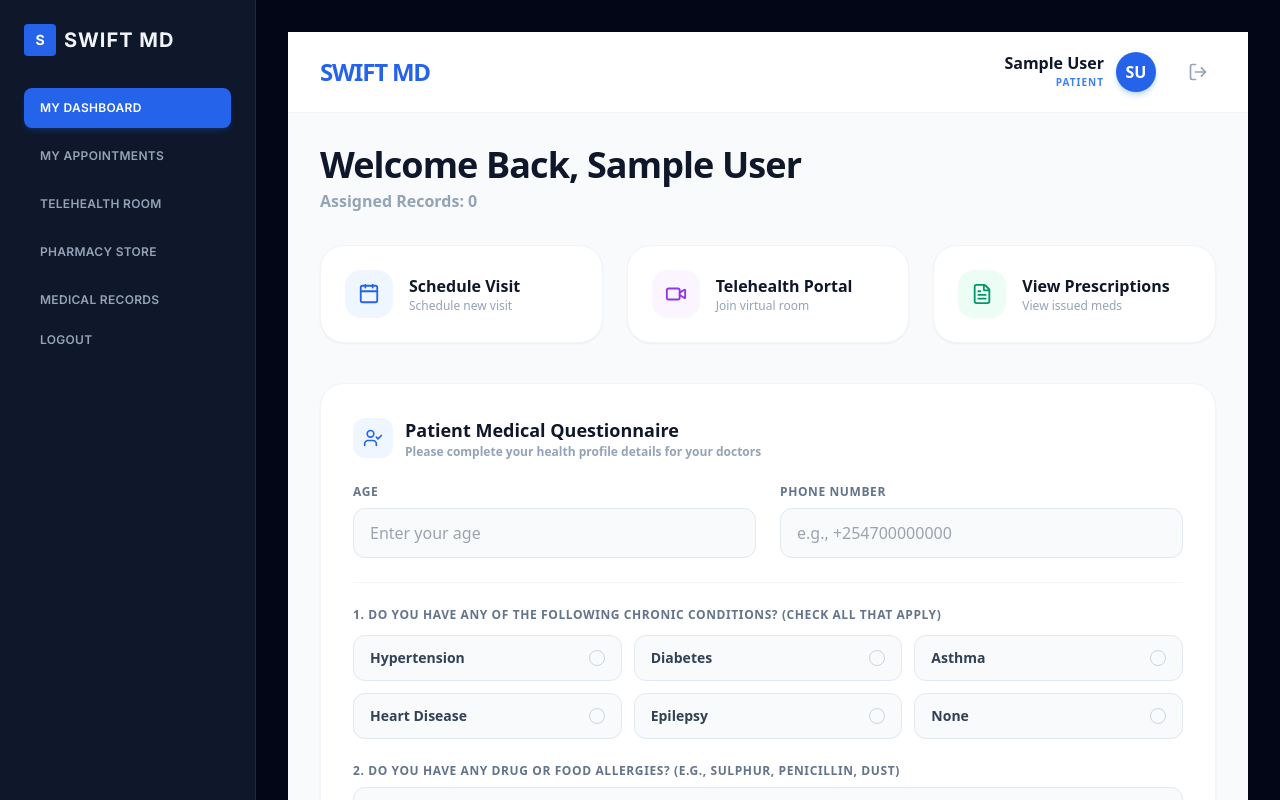
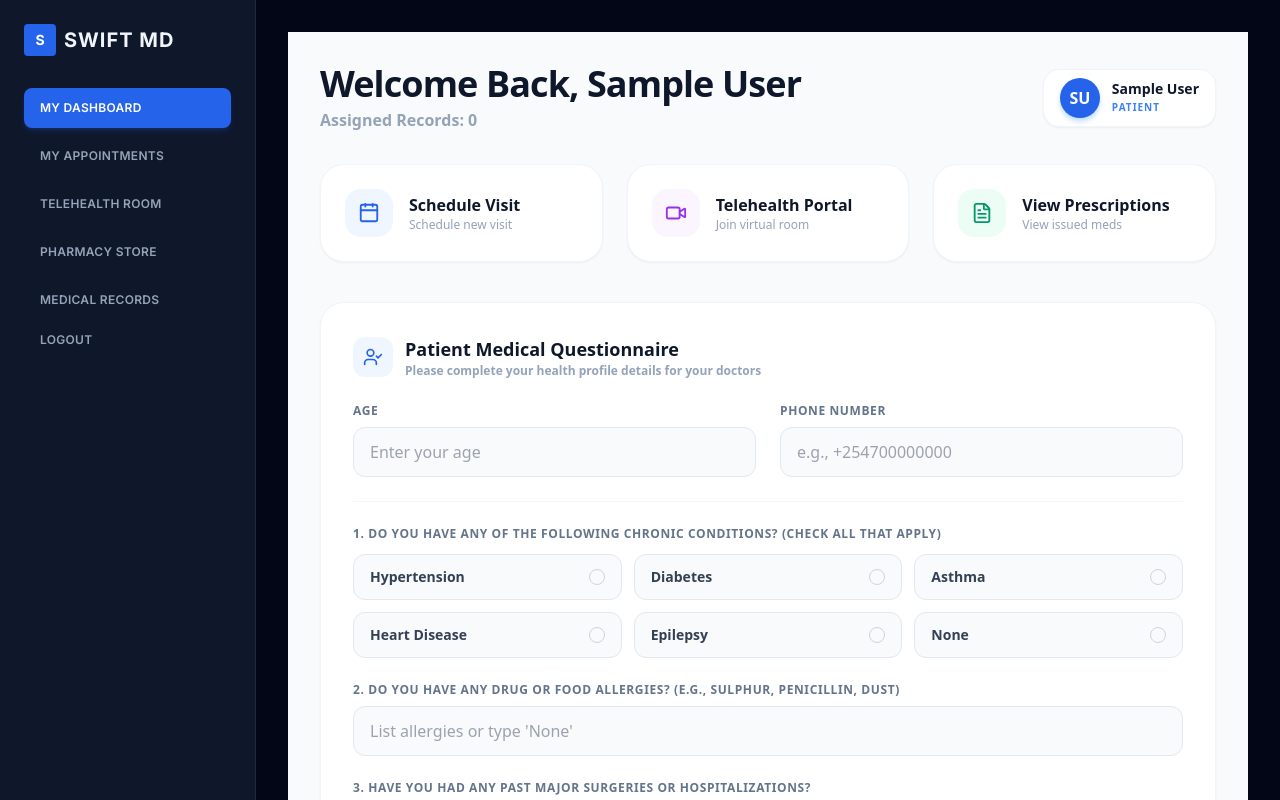
Before and after one commit to mugwe88-ops/MedicareAI, a Next.js app in the folder frontend/: page /dashboard in a window 1280 px wide. Shown: the top 800 px of the page. Built offline with nearby package versions, Linux system fonts and the light colour scheme; no server answers; sample sign-in values are in the browser's storage.

Commit message:
fully refined and fixed code for Patient Dashboard (frontend/app/dashboard/page.tsx

```diff
--- a/frontend/app/dashboard/page.tsx
+++ b/frontend/app/dashboard/page.tsx
@@ -57,8 +57,34 @@ export default function PatientDashboard() {
         if (parsed.name) setUserName(parsed.name);
         if (parsed.age) setAge(parsed.age.toString());
         if (parsed.phone) setPhone(parsed.phone);
+
+        // Parse compiled medical history back into individual states if present
         if (parsed.medical_history) {
-          setAllergies(parsed.medical_history);
+          const hist = parsed.medical_history;
+
+          // Extract Conditions
+          const condMatch = hist.match(/Conditions: ([^|]+)/);
+          if (condMatch && condMatch[1]) {
+            const conds = condMatch[1].trim().split(", ").map((c: string) => c.trim());
+            setSelectedConditions(conds);
+          }
+
+          // Extract Allergies
+          const allergyMatch = hist.match(/Allergies: ([^|]+)/);
+          if (allergyMatch && allergyMatch[1]) {
+            const alg = allergyMatch[1].trim();
+            if (alg !== "None") setAllergies(alg);
+          }
+
+          // Extract Surgeries
+          const surgMatch = hist.match(/Surgeries: (.+)/);
+          if (surgMatch && surgMatch[1]) {
+            const surg = surgMatch[1].trim();
+            if (surg !== "None") {
+              setHasSurgeries("yes");
+              setSurgeryDetails(surg);
+            }
+          }
         }
       } catch (e) {
         console.error("Failed parsing profile", e);
@@ -113,7 +139,7 @@ export default function PatientDashboard() {
       return;
     }
 
-    const compiledMedicalHistory = `Conditions: ${selectedConditions.join(", ") || "None"} | Allergies: ${allergies || "None"} | Surgeries: ${hasSurgeries === "yes" ? surgeryDetails : "None"}`;
+    const compiledMedicalHistory = `Conditions: ${selectedConditions.join(", ") || "None"} | Allergies: ${allergies.trim() || "None"} | Surgeries: ${hasSurgeries === "yes" && surgeryDetails.trim() ? surgeryDetails.trim() : "None"}`;
 
     try {
       const backendUrl =
@@ -158,12 +184,6 @@ export default function PatientDashboard() {
     }
   };
 
-  const handleLogout = () => {
-    localStorage.removeItem("token");
-    localStorage.removeItem("user");
-    router.push("/login");
-  };
-
   const getInitials = (name: string) => {
     return name
       .split(" ")
@@ -205,46 +225,30 @@ export default function PatientDashboard() {
 
   return (
     <div className="min-h-screen bg-slate-50 font-sans text-slate-800">
-      {/* Top Header Bar */}
-      <nav className="bg-white border-b border-slate-100 px-8 py-5 flex justify-between items-center sticky top-0 z-40">
-        <h1 className="text-2xl font-black text-blue-600 tracking-tighter">
-          SWIFT MD
-        </h1>
-
-        <div className="flex items-center gap-6">
-          <div className="flex items-center gap-3">
-            <div className="text-right">
-              <p className="text-base font-black text-slate-900 leading-none">
+      {/* Content Body */}
+      <main className="max-w-6xl mx-auto p-8">
+        <div className="mb-8 flex justify-between items-center">
+          <div>
+            <h2 className="text-4xl font-black text-slate-900 tracking-tight">
+              Welcome Back, {userName}
+            </h2>
+            <p className="text-slate-400 font-bold mt-1">
+              Assigned Records: {appointments.length}
+            </p>
+          </div>
+          <div className="flex items-center gap-3 bg-white px-4 py-2 rounded-2xl border border-slate-100 shadow-sm">
+            <div className="w-10 h-10 rounded-full bg-blue-600 text-white flex items-center justify-center font-black shadow-md shadow-blue-200">
+              {getInitials(userName)}
+            </div>
+            <div>
+              <p className="text-sm font-black text-slate-900 leading-none">
                 {userName}
               </p>
               <p className="text-[10px] font-bold text-blue-500 uppercase tracking-widest mt-1">
                 PATIENT
               </p>
             </div>
-            <div className="w-10 h-10 rounded-full bg-blue-600 text-white flex items-center justify-center font-black shadow-md shadow-blue-200">
-              {getInitials(userName)}
-            </div>
           </div>
-
-          <button
-            onClick={handleLogout}
-            className="p-2 text-slate-400 hover:text-rose-600 transition"
-            title="Log Out"
-          >
-            <LogOut size={20} />
-          </button>
-        </div>
-      </nav>
-
-      {/* Content Body */}
-      <main className="max-w-6xl mx-auto p-8">
-        <div className="mb-8">
-          <h2 className="text-4xl font-black text-slate-900 tracking-tight">
-            Welcome Back, {userName}
-          </h2>
-          <p className="text-slate-400 font-bold mt-1">
-            Assigned Records: {appointments.length}
-          </p>
         </div>
 
         {/* Quick Action Navigation */}
```
